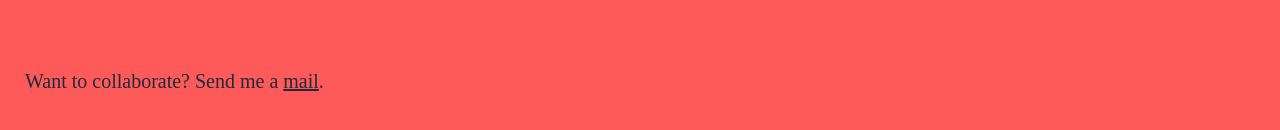
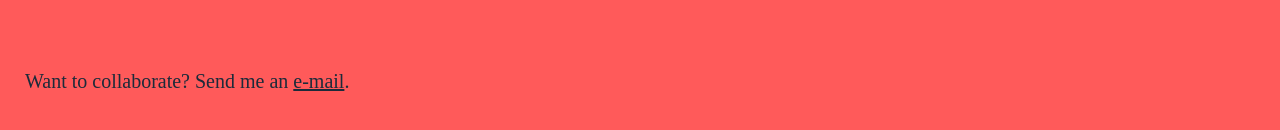
Before and after one commit to joduplessis/joduplessis, a Vue app: page / in a window 1280 px wide. Shown: the part 438-568 px from the top of the page. Built offline with nearby package versions, Linux system fonts and the light colour scheme; a web font is replaced by a local one; what vue-masonry, vue-progressbar would draw is missing.

Commit message:
Update email word

```diff
--- a/src/components/Home.vue
+++ b/src/components/Home.vue
@@ -28,7 +28,7 @@
 						Purveyor of code & pixels. Product geek. Coffee drinker. Shouty music lover. Maker at <a href="https://fold.dev" target="_blank">fold.dev</a>.
   				</h2>
 				<h3>
-					Want to collaborate? Send me a <a href="mailto:hello@joduplessis.com" target="_blank" class="highlight">mail</a>.
+					Want to collaborate? Send me an <a href="mailto:hello@joduplessis.com" target="_blank" class="highlight">e-mail</a>.
 				</h3>
   			</div>
   		</div>
```
